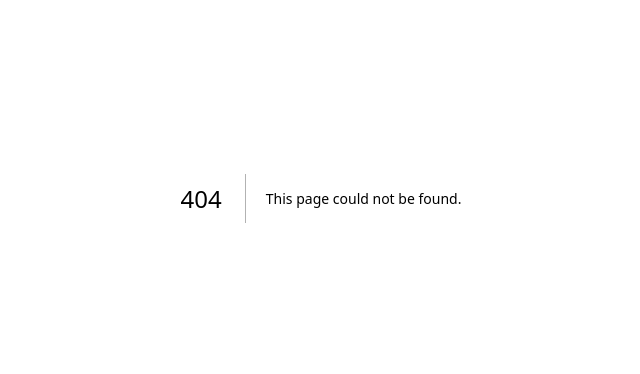
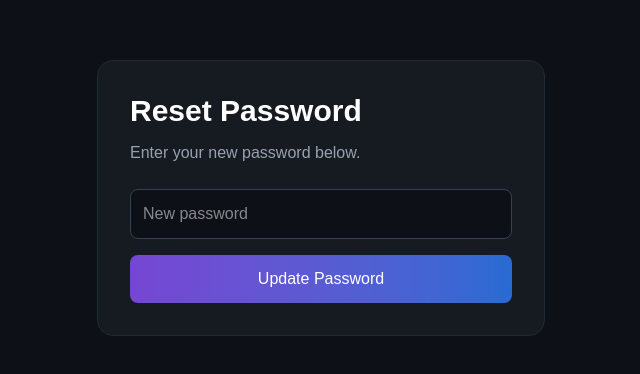
Before and after one commit to maryiazaranok-arch/STEM-Forge, a Next.js app: page /update-password in a window 1280 px wide. Before the commit this address had no page. Shown: the part 202-576 px from the top of the page, without its empty margins (319-959 px from the left). Built offline with nearby package versions, Linux system fonts and the light colour scheme; no server answers.

Commit message:
Add reset password flow

```diff
--- /dev/null
+++ b/app/forgot-password/page.tsx
@@ -0,0 +1,66 @@
+"use client";
+
+import { useState } from "react";
+import { supabase } from "@/lib/supabase";
+
+export default function ForgotPasswordPage() {
+  const [email, setEmail] = useState("");
+  const [message, setMessage] = useState("");
+
+  async function handleReset() {
+    setMessage("");
+
+    const { error } = await supabase.auth.resetPasswordForEmail(
+      email,
+      {
+        redirectTo: "http://localhost:3000/update-password",
+      }
+    );
+
+    if (error) {
+      setMessage(error.message);
+      return;
+    }
+
+    setMessage("Password reset email sent!");
+  }
+
+  return (
+    <main className="min-h-screen bg-[#0D1117] text-white flex items-center justify-center px-6">
+
+      <div className="w-full max-w-md bg-[#161B22] p-8 rounded-2xl border border-gray-800">
+
+        <h1 className="text-3xl font-bold mb-3">
+          Forgot Password?
+        </h1>
+
+        <p className="text-gray-400 mb-6">
+          Enter your email and we'll send you a reset link.
+        </p>
+
+        <input
+          type="email"
+          placeholder="Email"
+          value={email}
+          onChange={(e) => setEmail(e.target.value)}
+          className="w-full p-3 rounded-lg bg-[#0D1117] border border-gray-700 outline-none focus:border-purple-500"
+        />
+
+        <button
+          onClick={handleReset}
+          className="w-full mt-4 bg-gradient-to-r from-violet-500/80 to-blue-500/80 p-3 rounded-lg hover:from-violet-500 hover:to-blue-500 transition"
+        >
+          Send Reset Link
+        </button>
+
+        {message && (
+          <p className="text-gray-300 text-sm mt-4">
+            {message}
+          </p>
+        )}
+
+      </div>
+
+    </main>
+  );
+}
--- a/app/login/page.tsx
+++ b/app/login/page.tsx
@@ -78,6 +78,13 @@ export default function LoginPage() {
           />
 
           <button
+            onClick={() => router.push("/forgot-password")}
+            className="text-sm text-gray-400 hover:text-violet-400 transition"
+          >
+            Forgot password?
+          </button>
+
+          <button
             onClick={handleLogin}
             className="w-full bg-[#8B5CF6] p-3 rounded-lg hover:bg-purple-700 transition"
           >
--- /dev/null
+++ b/app/update-password/page.tsx
@@ -0,0 +1,90 @@
+"use client";
+
+import { useEffect, useState } from "react";
+import { supabase } from "@/lib/supabase";
+import { useRouter } from "next/navigation";
+
+export default function UpdatePasswordPage() {
+  const router = useRouter();
+
+  const [password, setPassword] = useState("");
+  const [message, setMessage] = useState("");
+  const [ready, setReady] = useState(false);
+
+  useEffect(() => {
+    const {
+      data: { subscription },
+    } = supabase.auth.onAuthStateChange((event) => {
+      if (event === "PASSWORD_RECOVERY") {
+        setReady(true);
+      }
+    });
+
+    return () => {
+      subscription.unsubscribe();
+    };
+  }, []);
+
+  async function handleUpdatePassword() {
+    setMessage("");
+
+    if (password.length < 6) {
+      setMessage("Password must be at least 6 characters.");
+      return;
+    }
+
+    const { error } = await supabase.auth.updateUser({
+      password,
+    });
+
+    if (error) {
+      setMessage(error.message);
+      return;
+    }
+
+    setMessage("Password updated successfully!");
+
+    setTimeout(() => {
+      router.push("/login");
+    }, 1500);
+  }
+
+  return (
+    <main className="min-h-screen bg-[#0D1117] text-white flex items-center justify-center px-6">
+
+      <div className="w-full max-w-md bg-[#161B22] p-8 rounded-2xl border border-gray-800">
+
+        <h1 className="text-3xl font-bold mb-3">
+          Reset Password
+        </h1>
+
+        <p className="text-gray-400 mb-6">
+          Enter your new password below.
+        </p>
+
+        <input
+          type="password"
+          placeholder="New password"
+          value={password}
+          onChange={(e) => setPassword(e.target.value)}
+          className="w-full p-3 rounded-lg bg-[#0D1117] border border-gray-700 outline-none focus:border-purple-500"
+        />
+
+        <button
+          onClick={handleUpdatePassword}
+          className="w-full mt-4 bg-gradient-to-r from-violet-500/80 to-blue-500/80 p-3 rounded-lg hover:from-violet-500 hover:to-blue-500 transition"
+        >
+          Update Password
+        </button>
+
+        {message && (
+          <p className="text-gray-300 text-sm mt-4">
+            {message}
+          </p>
+        )}
+
+      </div>
+
+    </main>
+  );
+}
```
